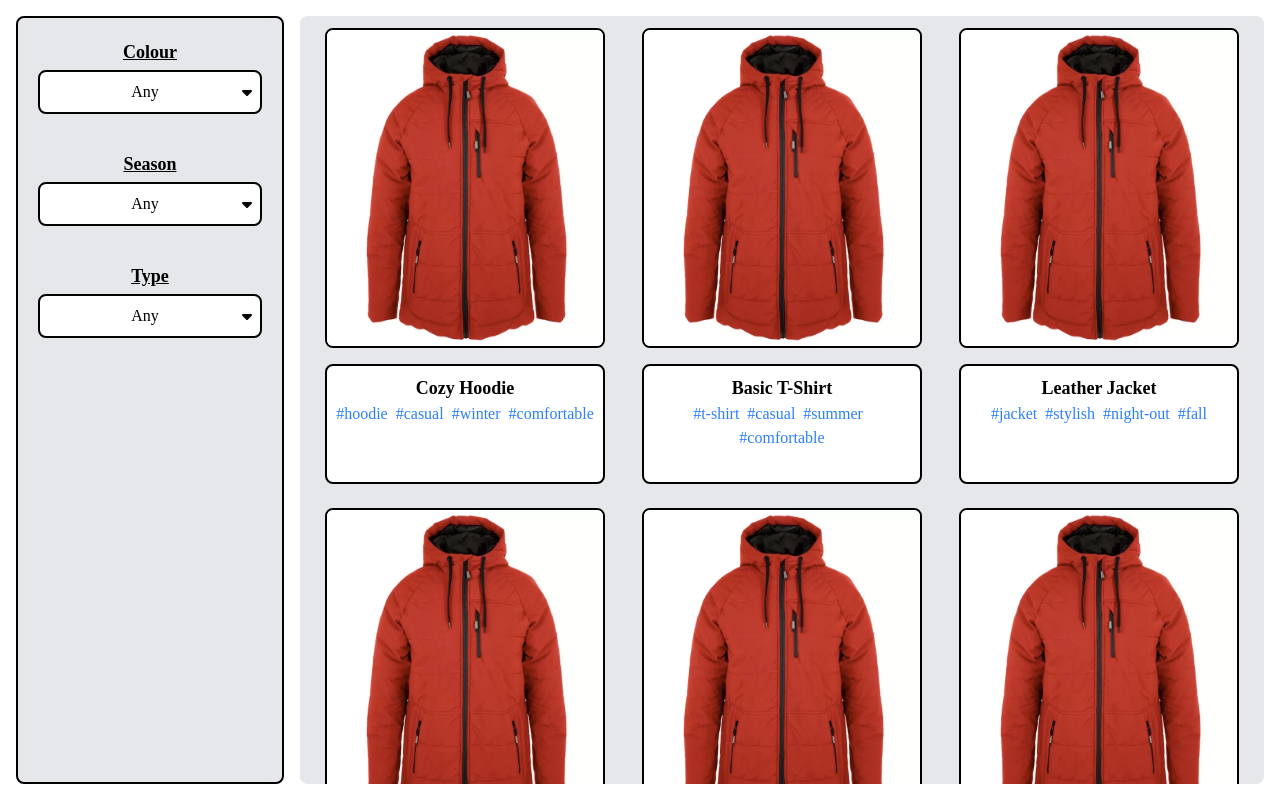
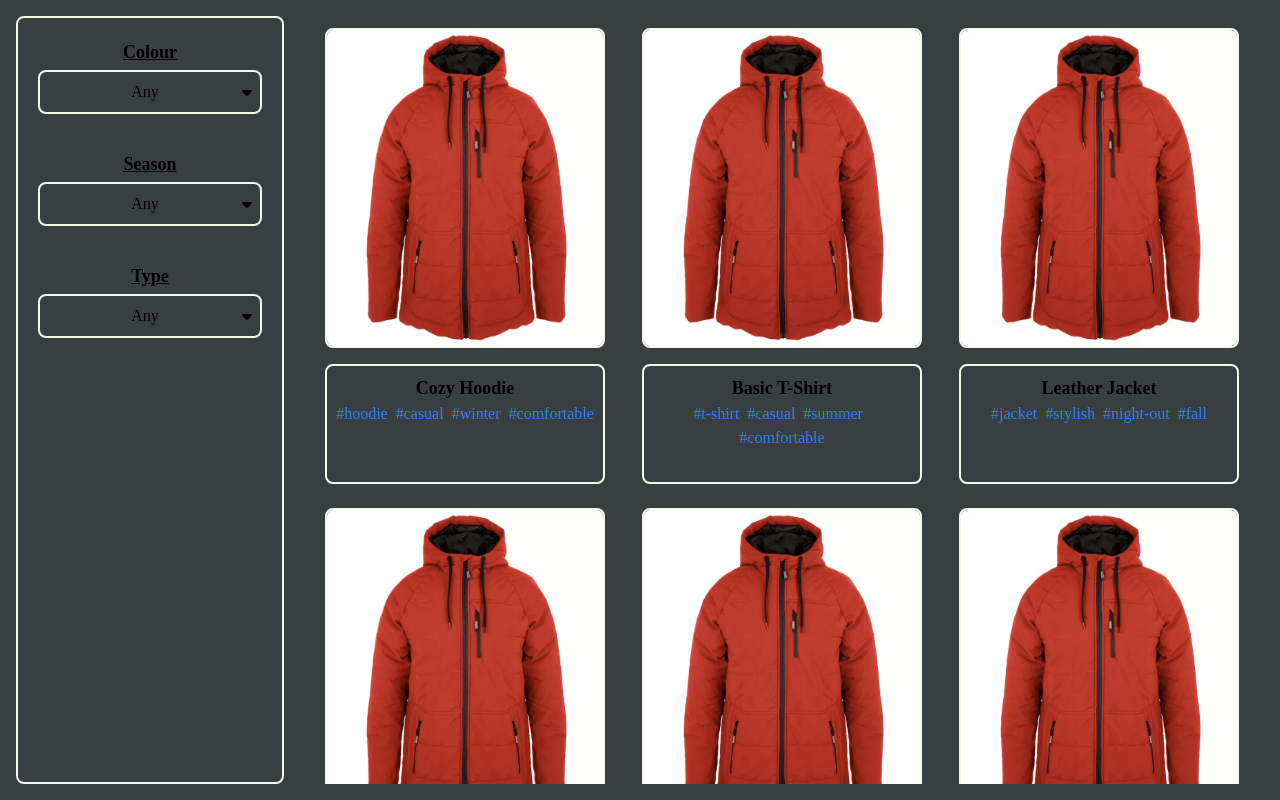
Before and after one commit to Mitravasu/attire, a React (Vite) app in the folder frontend/: page / in a window 1280 px wide. Built offline with nearby package versions, Linux system fonts and the light colour scheme.

Commit message:
added theme

```diff
--- a/frontend/src/App.tsx
+++ b/frontend/src/App.tsx
@@ -2,12 +2,12 @@ import Display from '@components/Display';
 import FilterBar from '@components/FilterBar';
 
 function App() {
-    return (
-        <div className='flex h-screen font-display p-4 space-x-4'>
-            <FilterBar />
-            <Display />
-        </div>
-    );
+	return (
+		<div className='flex h-screen font-display p-4 space-x-4 bg-primary'>
+			<FilterBar />
+			<Display />
+		</div>
+	);
 }
 
 export default App;
--- a/frontend/src/components/Display.tsx
+++ b/frontend/src/components/Display.tsx
@@ -92,7 +92,7 @@ export default function Display() {
 
 	return (
 		<div className='flex w-full h-full justify-center'>
-            <div className='flex w-full h-full flex-wrap justify-evenly bg-gray-200 overflow-scroll rounded-lg'>
+			<div className='flex w-full h-full flex-wrap justify-evenly bg-primary overflow-scroll rounded-lg'>
 				{itemCards}
 			</div>
 		</div>
--- a/frontend/src/components/Dropdown.tsx
+++ b/frontend/src/components/Dropdown.tsx
@@ -24,7 +24,7 @@ export default function Dropdown({ label, items }: DropdownProps) {
 	const optionsList = items.map((item) => {
 		return (
 			<p
-                className='flex p-2 justify-center w-full hover:bg-gray-200 cursor-pointer'
+				className='flex p-2 justify-center w-full hover:bg-accent cursor-pointer'
 				onClick={() => {
 					selectOption(item);
 				}}>
@@ -37,16 +37,16 @@ export default function Dropdown({ label, items }: DropdownProps) {
 		<div className='flex flex-col w-60 space-y-1 p-2 items-center'>
 			<label className='font-bold underline text-lg'>{label}</label>
 			<div
-                className='flex border-2 items-center bg-white border-black w-full p-2 rounded-lg'
+				className='flex border-2 items-center bg-primary border-secondary w-full p-2 rounded-lg'
 				onClick={toggleDropdown}>
 				<p className='flex w-full justify-center'>{selectedOption}</p>
 				<FontAwesomeIcon icon={faCaretDown} />
 			</div>
 			<div
-                className='flex bg-white border-2 border-black flex-col w-full h-40 rounded-lg overflow-scroll'
+				className='flex bg-primary border-2 border-secondary flex-col w-full h-40 rounded-lg overflow-scroll'
 				hidden={!optionsVisible}>
 				<p
-                    className='flex p-2 justify-center w-full text-gray-500 hover:bg-gray-200 cursor-pointer'
+					className='flex p-2 justify-center w-full text-gray-500 hover:bg-accent cursor-pointer'
 					onClick={() => {
 						selectOption(defaultOption);
 					}}>
--- a/frontend/src/components/FilterBar.tsx
+++ b/frontend/src/components/FilterBar.tsx
@@ -14,7 +14,7 @@ export default function FilterBar() {
 	];
 
 	return (
-        <div className='flex flex-col w-fit h-full space-y-4 p-3 rounded-lg border-2 border-black bg-gray-200'>
+		<div className='flex flex-col w-fit h-full space-y-4 p-3 rounded-lg border-2 border-secondary bg-primary'>
 			<Dropdown label='Colour' items={colourOptions} />
 			<Dropdown label='Season' items={seasonOptions} />
 			<Dropdown label='Type' items={typeOptions} />
--- a/frontend/src/components/ItemCard.tsx
+++ b/frontend/src/components/ItemCard.tsx
@@ -12,8 +12,8 @@ export default function ItemCard({ imgPath, title, tags }: ItemCardProps) {
 		<div className='flex flex-col space-y-4 w-70 h-fit m-3'>
 			<img
 				src={imgPath}
-                className='w-full border-2 border-black bg-white h-80 rounded-lg overflow-hidden'></img>
-            <div className='flex flex-col items-center w-full h-30 bg-white border-2 border-black rounded-lg p-2'>
+				className='w-full border-2 border-secondary bg-primary h-80 rounded-lg overflow-hidden'></img>
+			<div className='flex flex-col items-center w-full h-30 bg-primary border-2 border-secondary rounded-lg p-2'>
 				<p className='text-lg font-bold'>{title}</p>
 				<div className='flex flex-wrap space-x-2 justify-center'>
 					{tagsDisplay}
--- a/frontend/src/index.css
+++ b/frontend/src/index.css
@@ -1,5 +1,9 @@
 @import 'tailwindcss';
 
 @theme {
-    --font-display: 'JetBrains Mono';
+	--font-display: 'JetBrains Mono';
+
+	--color-primary: #393e41;
+	--color-secondary: #f6f7eb;
+	--color-accent: #e94f37;
 }
```
Lines whose indentation alone changed are shown as unchanged.
